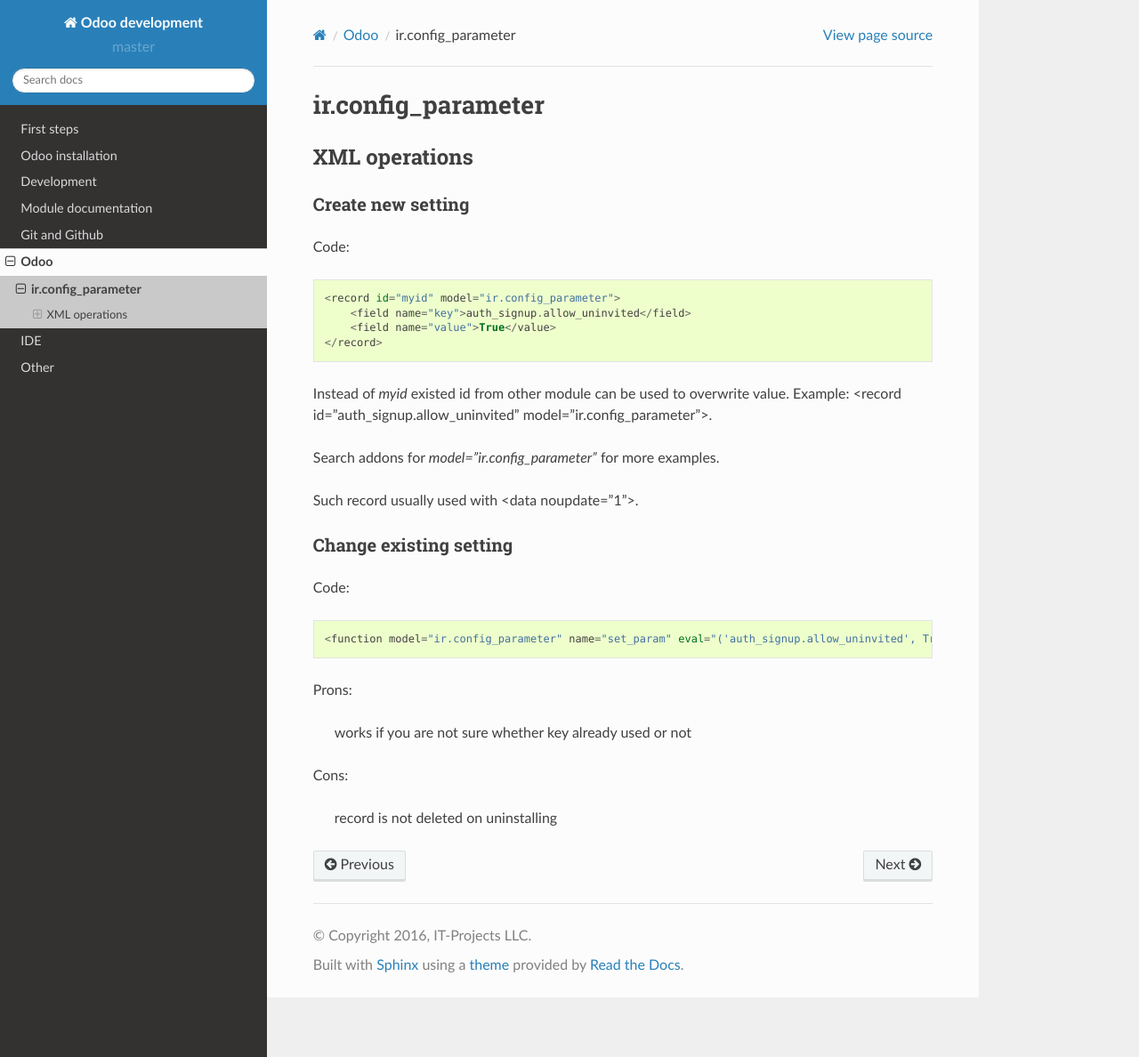
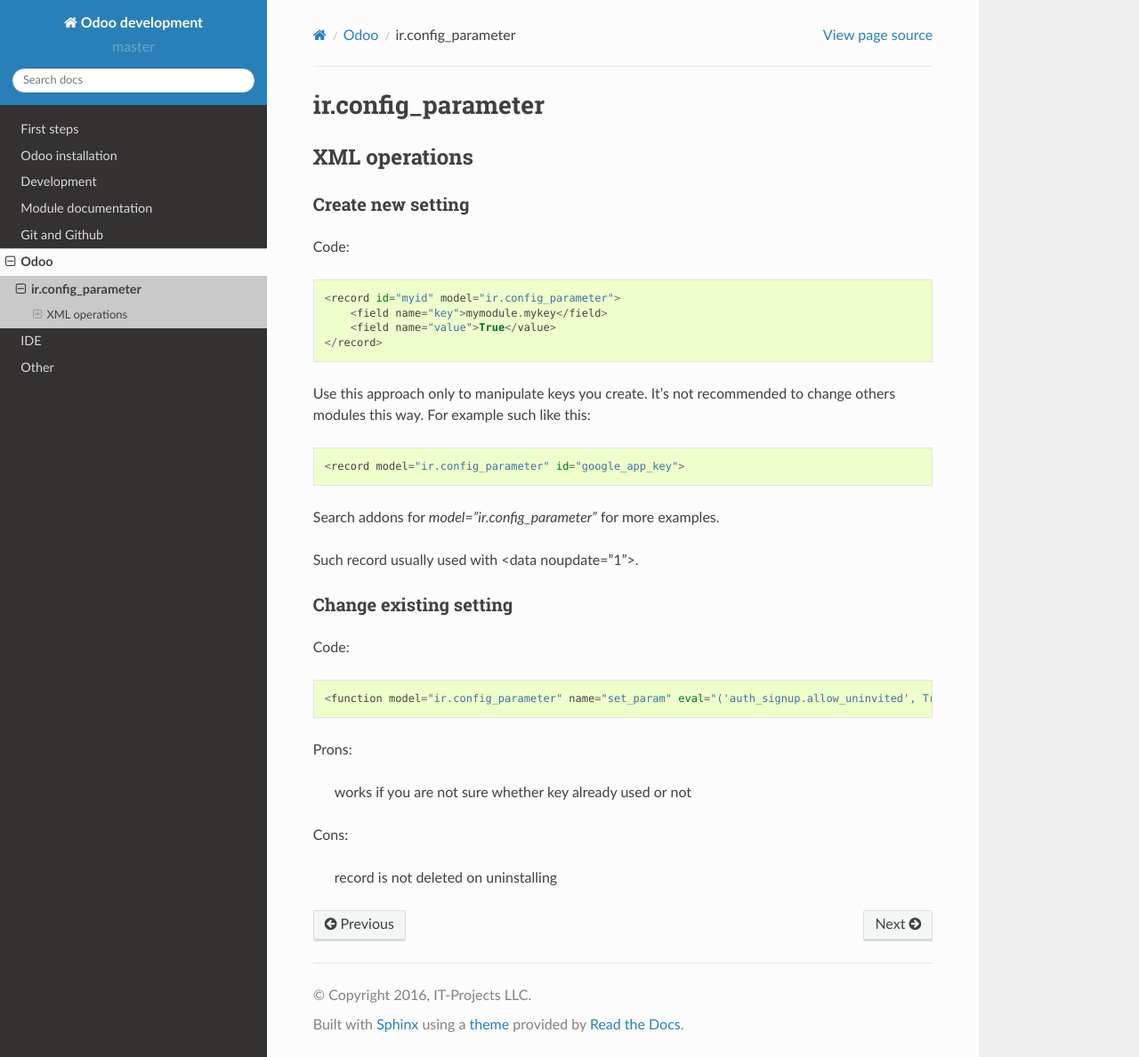
Before and after one commit to itpp-labs/odoo-development, a Sphinx documentation site: the page built from docs/odoo/ir.config_parameter.rst, in a window 1280 px wide and 1188 px high. Shown: the whole window at 89% size. Built offline with Sphinx 7.4.7 and the Read the Docs theme 2.0.0, drawn with Linux system fonts in a browser that asks for light colours.

Commit message:
[IMP] change recommended

```diff
--- a/docs/odoo/ir.config_parameter.rst
+++ b/docs/odoo/ir.config_parameter.rst
@@ -9,11 +9,15 @@
 Code::
 
         <record id="myid" model="ir.config_parameter">
-            <field name="key">auth_signup.allow_uninvited</field>
+            <field name="key">mymodule.mykey</field>
             <field name="value">True</value>
         </record>
 
-Instead of *myid* existed id from other module can be used to overwrite value. Example: <record id="auth_signup.allow_uninvited" model="ir.config_parameter">.
+Use this approach only to manipulate keys you create.
+It's not recommended to change others modules this way.
+For example such like this::
+
+     <record model="ir.config_parameter" id="google_app_key">
 
 Search addons for *model="ir.config_parameter"* for more examples.
 
```
